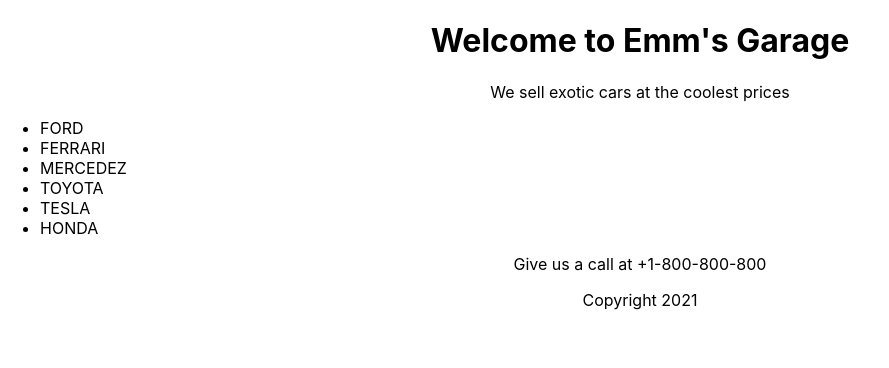
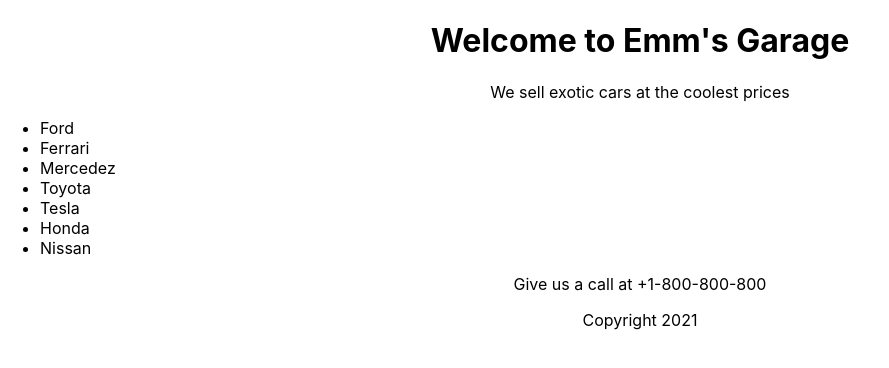
Before and after one commit to Emmanuel289/react-essentials, a React (Create React App) app in the folder react-essentials/: page / in a window 1280 px wide. Shown: the top 368 px of the page, without its empty margins (0-889 px from the left). Built offline with nearby package versions, Linux system fonts and the light colour scheme.

Commit message:
Added an object representation for the list of cars

```diff
--- a/react-essentials/src/App.js
+++ b/react-essentials/src/App.js
@@ -1,9 +1,21 @@
 import "./App.css";
 
 // Array of Car models
-const cars = ["Ford", "Ferrari", "Mercedez", "Toyota", "Tesla", "Honda"];
+const cars = [
+  "Ford",
+  "Ferrari",
+  "Mercedez",
+  "Toyota",
+  "Tesla",
+  "Honda",
+  "Nissan",
+];
 
-cars.map((car) => console.log(car.toUpperCase()));
+// Car objects with keys as the index of a car and values as the car name
+
+const carObjects = cars.map((car, i) => ({ id: i, name: car }));
+console.log(carObjects);
+
 // Header component
 function Header(props) {
   console.log(props);
@@ -24,7 +36,7 @@
       </p>
       <ul style={{ textAlign: "left" }}>
         {props.cars.map((car) => (
-          <li>{car.toUpperCase()}</li>
+          <li key={car.id}>{car.name}</li>
         ))}
       </ul>
     </section>
@@ -47,7 +59,7 @@
   return (
     <div className="App">
       <Header name="Emm" />
-      <Main name="cars" adjective="exotic" cars={cars} />
+      <Main name="cars" adjective="exotic" cars={carObjects} />
       <Footer year={new Date().getFullYear()} />
     </div>
   );
```
